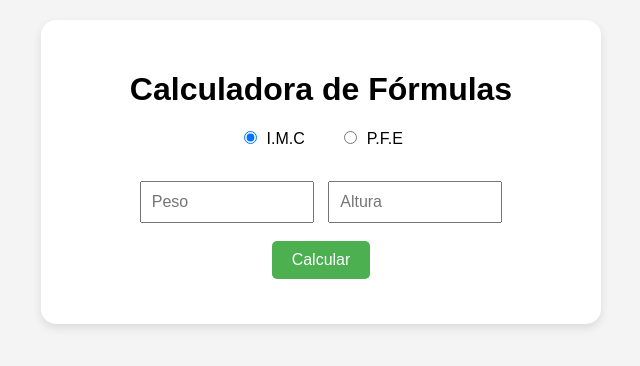
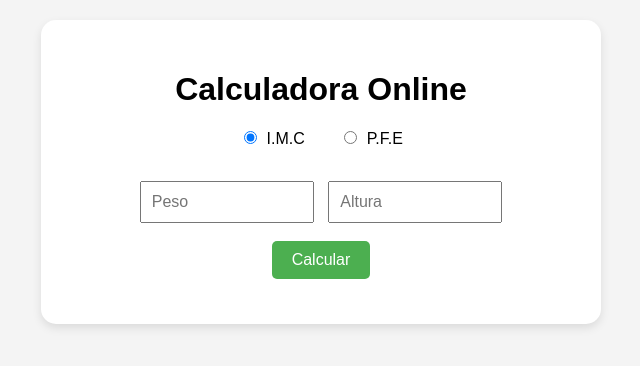
Before and after one commit to ErickOMartins/CalculadoraDigital, a plain HTML site: page index.html in a window 1280 px wide. Shown: the whole page, without its empty margins (319-959 px from the left). Drawn offline with Linux system fonts and the light colour scheme.

Commit message:
Update index.html

```diff
--- a/index.html
+++ b/index.html
@@ -89,7 +89,7 @@
 <body>
 
   <div class="container">
-    <h1>Calculadora de Fórmulas</h1>
+    <h1>Calculadora Online</h1>
 
     <div class="selector">
       <label><input type="radio" name="calc" value="1" checked onchange="trocarCalculadora(1)"> I.M.C</label>
```
